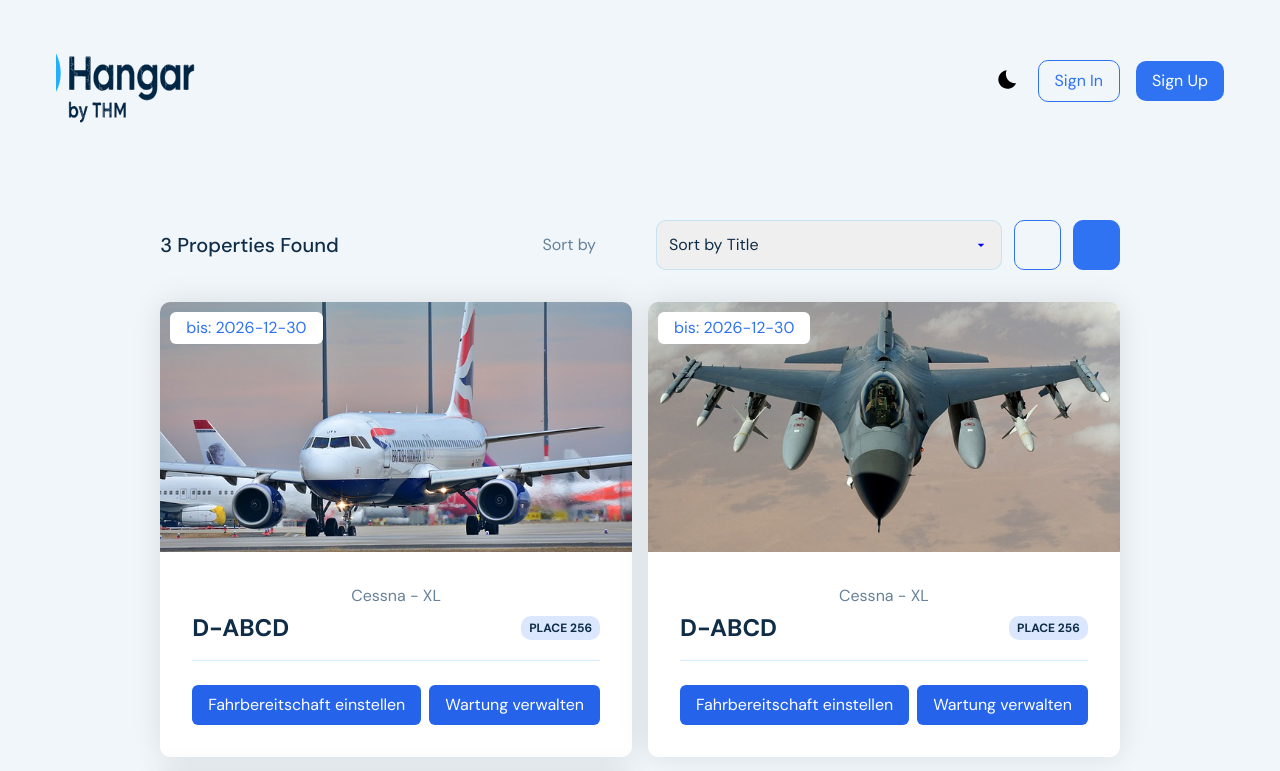
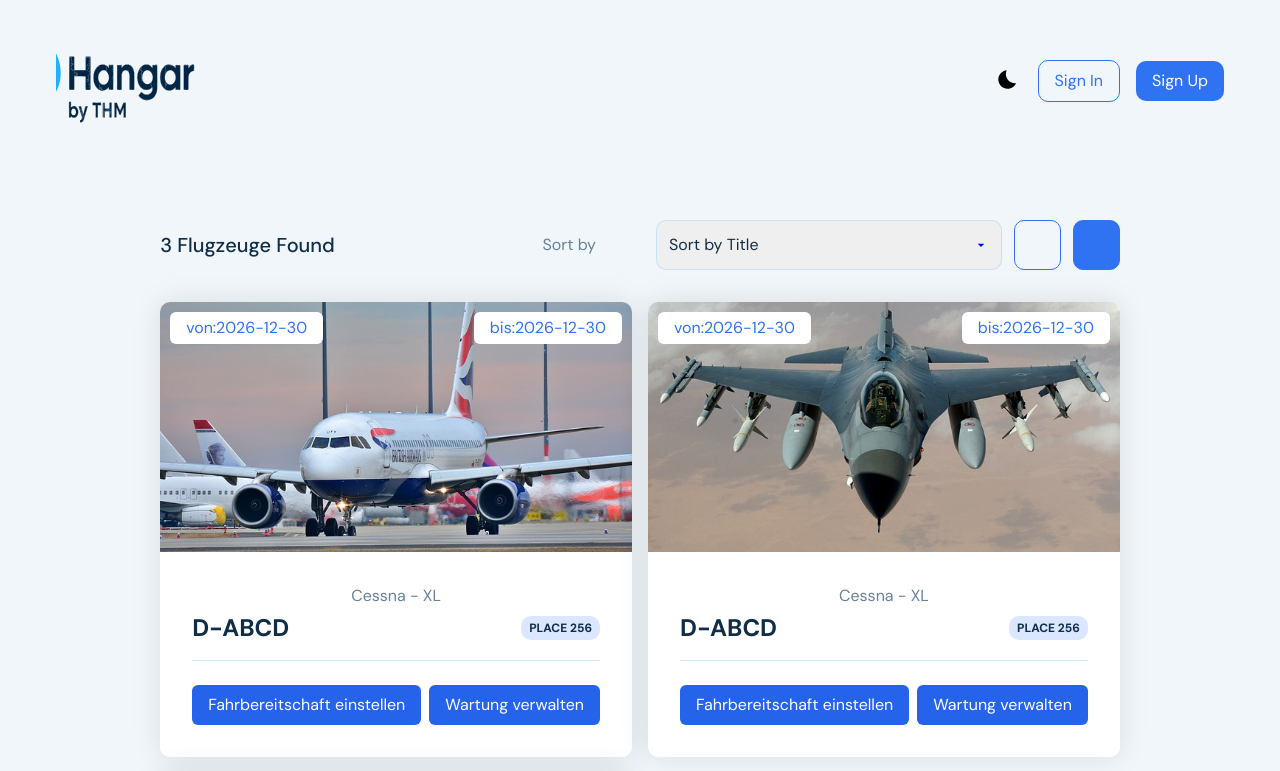
Before and after one commit to Joelnk237/Hangar, a Next.js app: page /stellplaetze/flugzeuge in a window 1280 px wide. Shown: the top 771 px of the page. Built offline with nearby package versions, Linux system fonts and the light colour scheme; some icons are missing.

Commit message:
error handling

```diff
--- a/src/app/components/flugzeuge/FlugzeugDashboard.tsx
+++ b/src/app/components/flugzeuge/FlugzeugDashboard.tsx
@@ -112,7 +112,7 @@ export default function FlugzeugDashboard({ category }: { category?: string }) {
                         <div className='col-span-12 lg:col-span-12'>
                             <div className="flex lg:flex-nowrap flex-wrap lg:gap-0 gap-6 w-full justify-between items-center pb-8">
                                 <div className="flex w-full justify-between px-4 flex-1">
-                                    <h5 className='text-xl '>{flugzeuge.length} Properties Found</h5>
+                                    <h5 className='text-xl '>{flugzeuge.length} Flugzeuge Found</h5>
                                     <p className='flex text-gray dark:text-gray gap-2 items-center'>
                                         Sort by
                                         <span>
--- a/src/app/components/home/Stellplaetze/FlugzeugeDashboard.tsx
+++ b/src/app/components/home/Stellplaetze/FlugzeugeDashboard.tsx
@@ -8,8 +8,6 @@ import Link from "next/link";
 import { useRouter } from "next/navigation";
 
 export default function FlugzeugDashboard({ category }: { category?: string }) {
-    const [price, setPrice] = useState(50);
-    const [price1, setPrice1] = useState(50);
     const [viewMode, setViewMode] = useState<'grid' | 'list'>('grid');
     const { properties, updateFilter, filters } = useContext(PropertyContext)!;
     const [sortOrder, setSortOrder] = useState("none");
@@ -85,7 +83,7 @@ export default function FlugzeugDashboard({ category }: { category?: string }) {
                         <div className='col-span-12 lg:col-span-12'>
                             <div className="flex lg:flex-nowrap flex-wrap lg:gap-0 gap-6 w-full justify-between items-center pb-8">
                                 <div className="flex w-full justify-between px-4 flex-1">
-                                    <h5 className='text-xl '>{Flugzeuge.length} Properties Found</h5>
+                                    <h5 className='text-xl '>{Flugzeuge.length} Flugzeuge Found</h5>
                                     <p className='flex text-gray dark:text-gray gap-2 items-center'>
                                         Sort by
                                         <span>
--- a/src/app/components/home/Stellplaetze/HFlugzeugCard.tsx
+++ b/src/app/components/home/Stellplaetze/HFlugzeugCard.tsx
@@ -30,7 +30,10 @@ const PropertyCard: React.FC<PropertyCardProps> = ({ property, viewMode }) => {
             />
           </div>
           <p className="absolute top-[10px] left-[10px] py-1 px-4 bg-white rounded-md text-primary items-center">
-            bis: {property.rTermin} {/* METTRE LE TAG */}
+            von:{property.rTermin} {/* TAG */}
+          </p>
+          <p className="absolute top-[10px] right-[10px] p-2 rounded-lg py-1 px-4 bg-white rounded-md text-primary items-center">
+            bis:{property.rTermin} {/* TAG */}
           </p>
         </div>
         <div className={`p-5 sm:p-8 dark:text-white text-opacity-50 ${viewMode=="list" && 'w-[70%] flex flex-col justify-center'}`}>
--- a/src/app/types/property/propertyData.ts
+++ b/src/app/types/property/propertyData.ts
@@ -27,4 +27,6 @@ export type flugzeugData = {
     kennzeichen: string,
     stellplatz: string,
     rTermin: string,
+    von: string,
+    bis: string
 }
```
